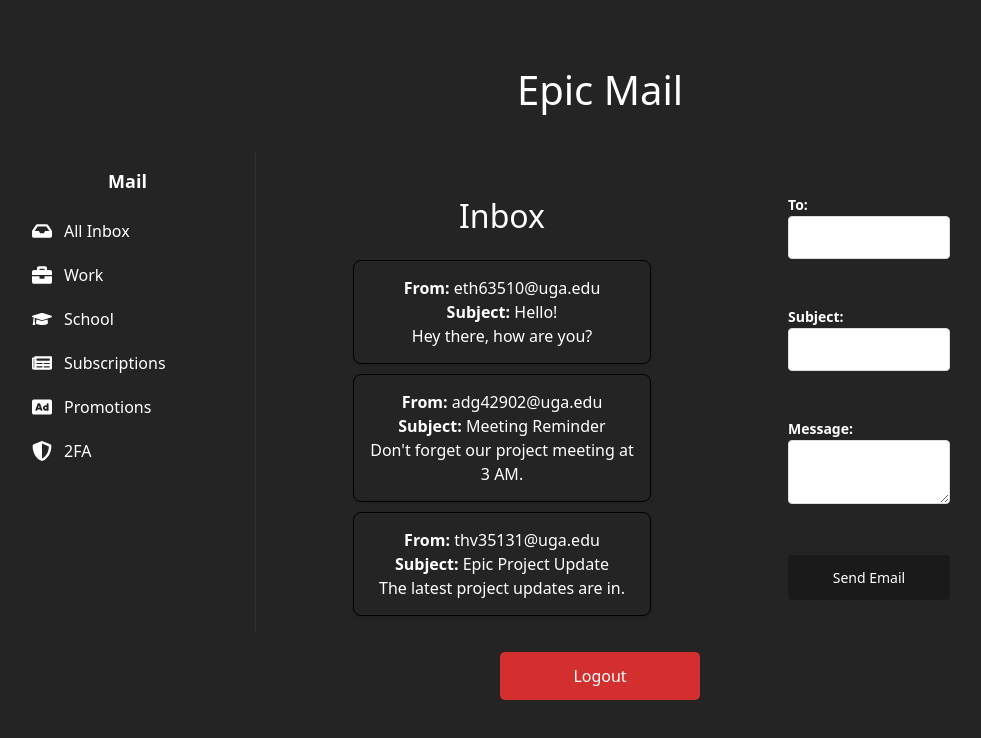
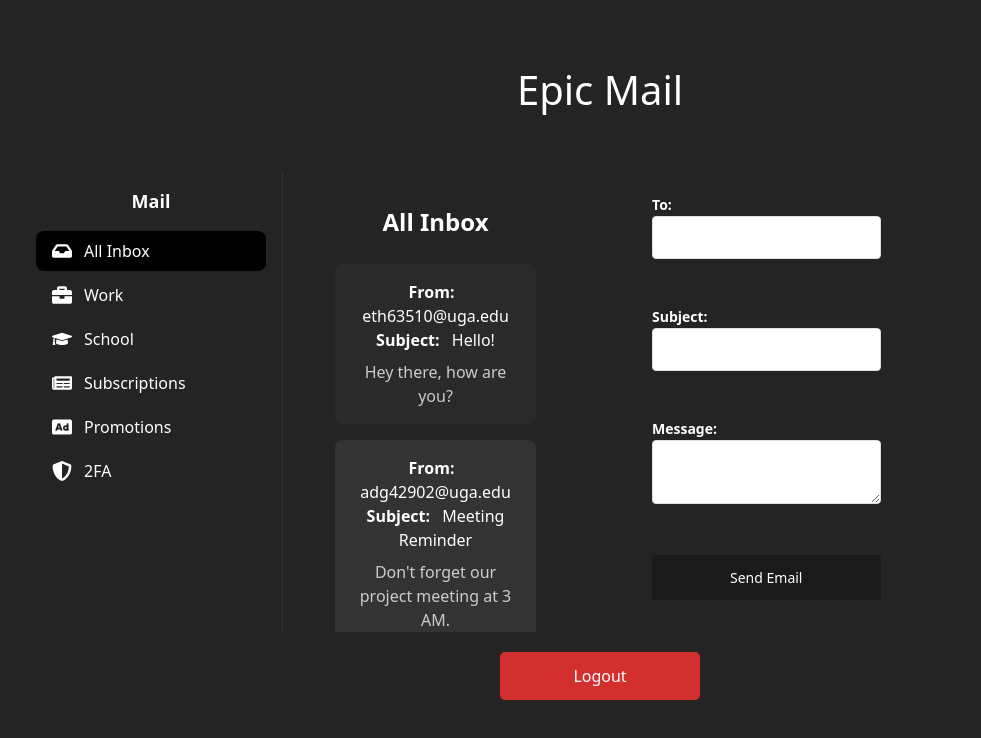
Before and after one commit to rrobinson421/EpicMailWebApplication, a React (Vite) app: page /email-management in a window 1280 px wide. Shown: the top 738 px of the page, without its empty margins (40-1021 px from the left). Built offline with nearby package versions, Linux system fonts and the light colour scheme.

Commit message:
worked on mock functionality on the sidebar

```diff
--- a/src/App.tsx
+++ b/src/App.tsx
@@ -1,9 +1,21 @@
-import EmailManagement from "./components/EmailManagement";
+import React, { useState } from "react";
+import Sidebar from "./components/Sidebar";
+import Inbox from "./components/Inbox";
+import "./App.css";
 
 function App() {
+  const [activeTab, setActiveTab] = useState("all");
+
+  const handleTabChange = (tab: string) => {
+    setActiveTab(tab);
+  };
+
   return (
-    <div className="App">
-      <EmailManagement />
+    <div className="app-container">
+      <Sidebar activeTab={activeTab} onTabChange={handleTabChange} />
+      <div className="main-content">
+        <Inbox activeTab={activeTab} />
+      </div>
     </div>
   );
 }
--- a/src/components/EmailInbox.tsx
+++ b/src/components/EmailInbox.tsx
@@ -1,29 +1,77 @@
-import React, { useState } from 'react';
-import { useNavigate } from 'react-router-dom';
-import '/src/styles/EmailInboxStyle.css';
+import React, { useState } from "react";
+import { useNavigate } from "react-router-dom";
+import Sidebar from "./Sidebar";
+import "/src/styles/EmailInboxStyle.css";
 
 interface Email {
   from: string;
   subject: string;
   message: string;
+  category: string;
+  read: boolean;
 }
 
 const EmailInbox: React.FC = () => {
   const navigate = useNavigate();
+  const [activeTab, setActiveTab] = useState("all");
 
-  // Fake emails for display
+  // Fake emails for display with categories
   const [emails] = useState<Email[]>([
-    { from: "eth63510@uga.edu", subject: "Hello!", message: "Hey there, how are you?" },
-    { from: "adg42902@uga.edu", subject: "Meeting Reminder", message: "Don't forget our project meeting at 3 AM." },
-    { from: "thv35131@uga.edu", subject: "Epic Project Update", message: "The latest project updates are in." },
+    {
+      from: "eth63510@uga.edu",
+      subject: "Hello!",
+      message: "Hey there, how are you?",
+      category: "all",
+      read: false,
+    },
+    {
+      from: "adg42902@uga.edu",
+      subject: "Meeting Reminder",
+      message: "Don't forget our project meeting at 3 AM.",
+      category: "work",
+      read: true,
+    },
+    {
+      from: "thv35131@uga.edu",
+      subject: "Epic Project Update",
+      message: "The latest project updates are in.",
+      category: "work",
+      read: false,
+    },
+    {
+      from: "professor@uga.edu",
+      subject: "Assignment Due",
+      message: "Your final project is due next week.",
+      category: "school",
+      read: true,
+    },
+    {
+      from: "newsletter@tech.com",
+      subject: "Weekly Updates",
+      message: "Here are the latest tech news.",
+      category: "subscriptions",
+      read: false,
+    },
   ]);
 
+  const filteredEmails =
+    activeTab === "all"
+      ? emails
+      : emails.filter((email) => email.category === activeTab);
+
   return (
-    <div className="inbox">
-      <h2 className="inbox__title">Inbox</h2>
+    <div className="email-container">
+      <Sidebar activeTab={activeTab} onTabChange={setActiveTab} />
+      <div className="main-content">
+        <h2 className="inbox__title">
+          {activeTab.charAt(0).toUpperCase() + activeTab.slice(1)} Inbox
+        </h2>
         <ul className="inbox__list">
-        {emails.map((email, index) => (
-          <li key={index} className="inbox__item">
+          {filteredEmails.map((email, index) => (
+            <li
+              key={index}
+              className={`inbox__item ${!email.read ? "unread" : ""}`}
+            >
               <strong>From:</strong> {email.from} <br />
               <strong>Subject:</strong> {email.subject} <br />
               <p>{email.message}</p>
@@ -31,6 +79,7 @@ const EmailInbox: React.FC = () => {
           ))}
         </ul>
       </div>
+    </div>
   );
 };
 
--- /dev/null
+++ b/src/components/EmailList.css
@@ -0,0 +1,46 @@
+.email-list {
+  display: flex;
+  flex-direction: column;
+  gap: 0.5rem;
+}
+
+.email-item {
+  display: grid;
+  grid-template-columns: 200px 1fr 2fr 150px;
+  gap: 1rem;
+  padding: 1rem;
+  background-color: #333;
+  border-radius: 0.5rem;
+  cursor: pointer;
+  transition: background-color 0.2s;
+}
+
+.email-item:hover {
+  background-color: #444;
+}
+
+.email-item.unread {
+  background-color: #2a2a2a;
+}
+
+.email-sender {
+  font-weight: 600;
+  color: #ffffff;
+}
+
+.email-subject {
+  font-weight: 500;
+  color: #ffffff;
+}
+
+.email-preview {
+  color: #cccccc;
+  white-space: nowrap;
+  overflow: hidden;
+  text-overflow: ellipsis;
+}
+
+.email-date {
+  color: #999999;
+  text-align: right;
+}
--- /dev/null
+++ b/src/components/EmailList.tsx
@@ -0,0 +1,37 @@
+import React from "react";
+import "./EmailList.css";
+
+interface Email {
+  id: string;
+  sender: string;
+  subject: string;
+  preview: string;
+  date: string;
+  read: boolean;
+}
+
+interface EmailListProps {
+  emails: Email[];
+  onEmailClick: (email: Email) => void;
+}
+
+const EmailList: React.FC<EmailListProps> = ({ emails, onEmailClick }) => {
+  return (
+    <div className="email-list">
+      {emails.map((email) => (
+        <div
+          key={email.id}
+          className={`email-item ${!email.read ? "unread" : ""}`}
+          onClick={() => onEmailClick(email)}
+        >
+          <div className="email-sender">{email.sender}</div>
+          <div className="email-subject">{email.subject}</div>
+          <div className="email-preview">{email.preview}</div>
+          <div className="email-date">{email.date}</div>
+        </div>
+      ))}
+    </div>
+  );
+};
+
+export default EmailList;
--- a/src/components/EmailManagement.tsx
+++ b/src/components/EmailManagement.tsx
@@ -14,9 +14,7 @@ const EmailManagement: React.FC = () => {
 
   return (
     <div className="email-management">
-      <div className="email-management-container">
-      <Sidebar activeTab="inbox" onTabChange={(tab) => console.log(tab)} />
-        <div className="email-inbox">
+      <div className="email-management-container">        <div className="email-inbox">
           <EmailInbox />
         </div>
         <div className="email-send">
--- a/src/styles/EmailInboxStyle.css
+++ b/src/styles/EmailInboxStyle.css
@@ -1,55 +1,55 @@
-.inbox {
-    padding: 20px;
-    height: 100%;
-    box-sizing: border-box;
+.email-container {
   display: flex;
-    flex-direction: column;
-    align-items: center;
+  height: 100vh;
+  width: 100%;
+  background-color: #242424;
+}
+
+.main-content {
+  flex: 1;
+  padding: 2rem;
+  overflow: auto;
 }
 
 .inbox__title {
-    font-size: 2rem;
-    margin-bottom: 20px;
-    color: rgb(255, 255, 255);
+  font-size: 1.5rem;
+  font-weight: 600;
+  color: #ffffff;
+  margin-bottom: 1.5rem;
 }
 
 .inbox__list {
-    list-style-type: none;
+  list-style: none;
   padding: 0;
-    width: 80%;
-    max-width: 600px;
+  margin: 0;
 }
 
 .inbox__item {
-    padding: 15px;
-    margin-bottom: 10px;
-    border-radius: 8px;
-    box-shadow: 0 2px 4px rgba(0, 0, 0, 0.1);
+  background-color: #333;
+  padding: 1rem;
+  margin-bottom: 1rem;
+  border-radius: 0.5rem;
+  color: #ffffff;
   cursor: pointer;
-    transition: background-color 0.3s ease;
-    border-color: black;
-    border-width: 1px;
-    border-style: solid;
+  transition: background-color 0.2s;
 }
 
-  .inbox__item .from,
-  .inbox__item .subject {
-    display: flex;
-    width: 100%;
-    justify-content: flex-start;
-    margin-bottom: 5px;
+.inbox__item:hover {
+  background-color: #444;
 }
 
-  .inbox__item .from strong,
-  .inbox__item .subject strong {
-    display: inline-block;
-    width: 100px;
+.inbox__item.unread {
+  background-color: #2a2a2a;
 }
 
-  .inbox__item .message {
-    margin-top: 5px;
-    padding-top: 5px;
-    border-top: 1px solid #ccc;
+.inbox__item strong {
+  color: #ffffff;
+  margin-right: 0.5rem;
+}
+
+.inbox__item p {
+  margin-top: 0.5rem;
+  color: #cccccc;
 }
 
 .logout-button {
```
Lines whose indentation alone changed are shown as unchanged.
